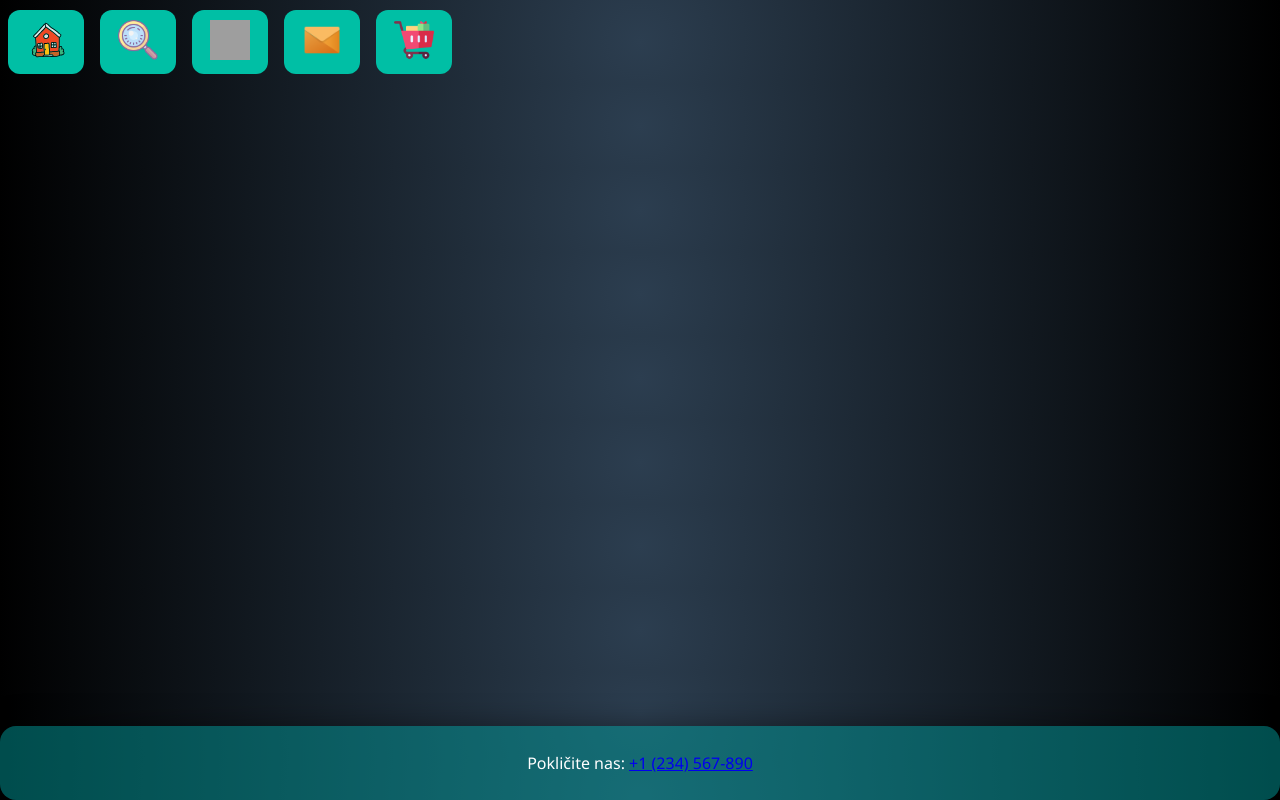
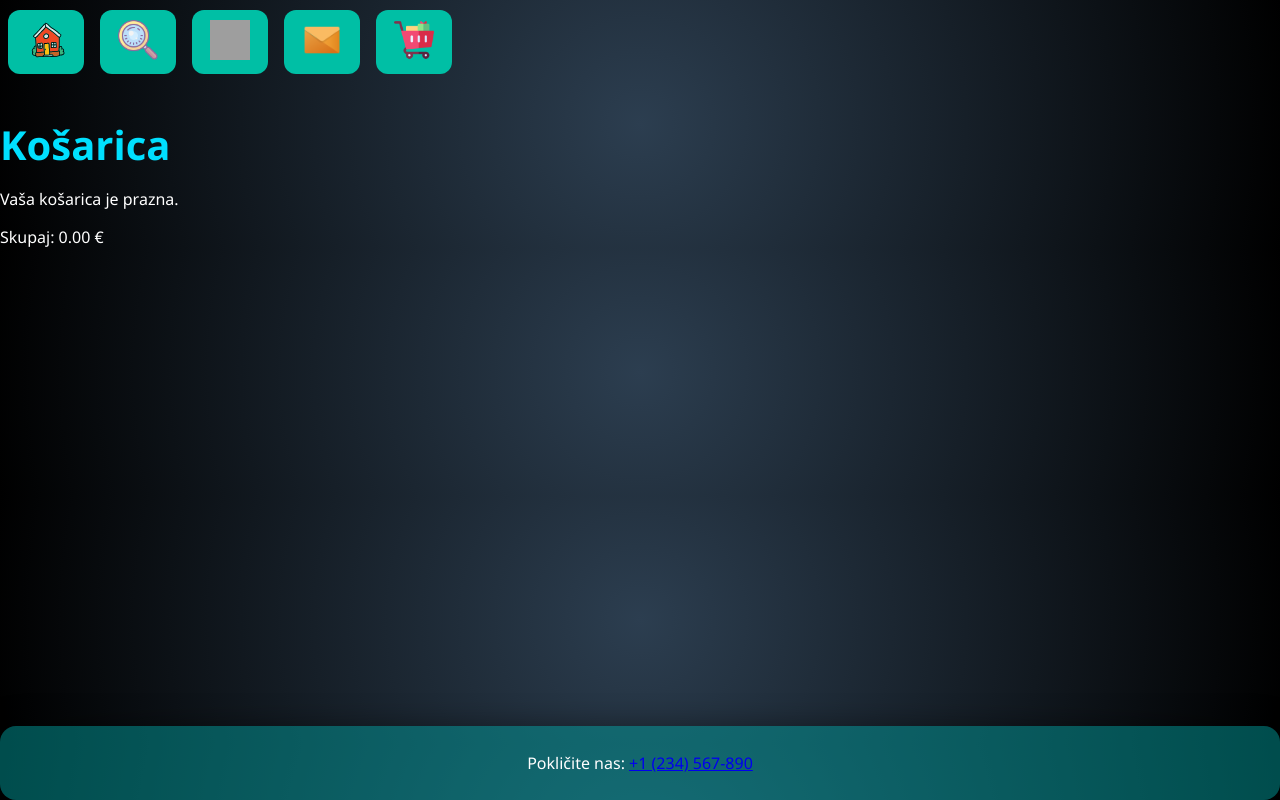
Before and after one commit to kristiana19/crazy-8, a React (Create React App) app: page / in a window 1280 px wide. Both pictures are taken after a click on the button 414 px from the left and 42 px from the top of the page. Built offline with nearby package versions, Linux system fonts and the light colour scheme; grey boxes are pictures that could not be loaded.

Commit message:
Adding items to cart

```diff
--- /dev/null
+++ b/src/components/Cart/CartContext.jsx
@@ -0,0 +1,31 @@
+import React, { createContext, useContext, useState } from "react";
+
+const CartContext = createContext();
+
+export function CartProvider({ children }) {
+  const [cart, setCart] = useState([]);
+
+  const addToCart = (product) => {
+    console.log('Adding to cart:', product);
+    const exists = cart.find((item) => item.id === product.id);
+    if (exists) {
+      const updatedCart = cart.map((item) =>
+        item.id === product.id
+          ? { ...item, quantity: item.quantity + 1 }
+          : item
+      );
+      setCart(updatedCart);
+    } else {
+      setCart([...cart, { ...product, quantity: 1 }]);
+    }
+    console.log('Updated cart:', cart);
+  };
+
+  return (
+    <CartContext.Provider value={{ cart, addToCart }}>
+      {children}
+    </CartContext.Provider>
+  );
+}
+
+export const useCart = () => useContext(CartContext);
--- a/src/components/Cart/cart.jsx
+++ b/src/components/Cart/cart.jsx
@@ -1,6 +1,26 @@
+import React from "react";
+import { useCart } from './CartContext'
 
-function Cart(){
+export default function Cart() {
+  const { cart } = useCart();
 
+  const total = cart.reduce((sum, item) => sum + item.price * item.quantity, 0).toFixed(2);
+
+  return (
+    <div>
+      <h2>Košarica</h2>
+      {cart.length === 0 ? (
+        <p>Vaša košarica je prazna.</p>
+      ) : (
+        <ul>
+          {cart.map((item) => (
+            <li key={item.id}>
+              {item.name} x{item.quantity} = {(item.price * item.quantity).toFixed(2)} €
+            </li>
+          ))}
+        </ul>
+      )}
+      <div>Skupaj: {total} €</div>
+    </div>
+  );
 }
-
-export default Cart;
--- a/src/components/Contacts/contacts.jsx
+++ b/src/components/Contacts/contacts.jsx
@@ -1,4 +1,5 @@
 import React, { useState } from "react";
+import "./contacts.css"
 
 function ContactUs() {
   // States for form fields
--- a/src/components/GameCards/gamecards.jsx
+++ b/src/components/GameCards/gamecards.jsx
@@ -1,5 +1,6 @@
 import React, { useState } from "react";
 import { products } from "../data";
+import { useCart } from "../Cart/CartContext";
 import "./gamecards.css";
 
 export default function GameCards() {
@@ -7,7 +8,7 @@ export default function GameCards() {
 }
 
 function ShoppingCartApp() {
-  const [cart, setCart] = useState([]);
+  const { addToCart } = useCart();
   const [searchTerm, setSearchTerm] = useState("");
   const [categoryFilter, setCategoryFilter] = useState("");
   const [priceFilter, setPriceFilter] = useState("");
@@ -15,13 +16,9 @@ function ShoppingCartApp() {
 
   const categories = [...new Set(products.map((product) => product.category))];
 
-  const addToCart = (product) => {
-    setCart([...cart, product]);
-  };
+  const { cart } = useCart();
+console.log("Cart contents:", cart);
 
-  const removeFromCart = (id) => {
-    setCart(cart.filter((item) => item.id !== id));
-  };
   // Filter products based on search term, category, price, and rating
   const filteredProducts = products.filter((product) => {
     const matchesName = product.name
```
Also changed, not shown: src/app.jsx (+8 -3 lines).
